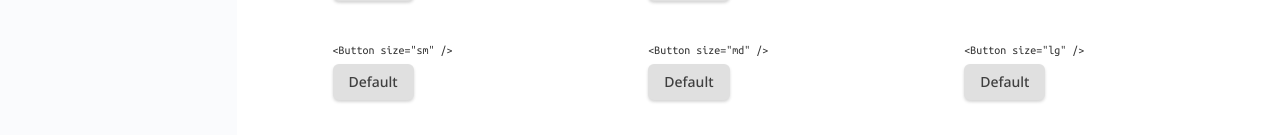
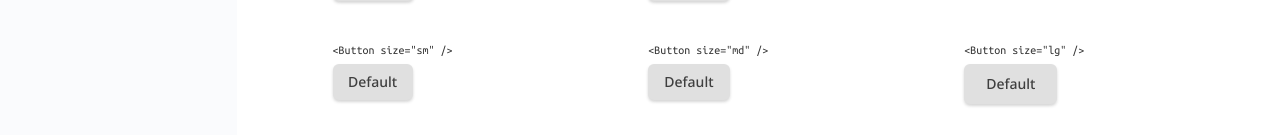
Before and after one commit to richardcyrus/devchallenges-button-component, a React (Vite) app: page / in a window 1280 px wide. Shown: the part 665-800 px from the top of the page. Built offline with nearby package versions, Linux system fonts and the light colour scheme.

Commit message:
feat: implement the size property

```diff
--- a/src/App.tsx
+++ b/src/App.tsx
@@ -97,15 +97,15 @@ function App() {
             <div className="row">
               <div className="example">
                 <p className="element-heading">&lt;Button size="sm" /&gt;</p>
-                <Button />
+                <Button size="sm" />
               </div>
               <div className="example">
                 <p className="element-heading">&lt;Button size="md" /&gt;</p>
-                <Button />
+                <Button size="md" />
               </div>
               <div className="example">
                 <p className="element-heading">&lt;Button size="lg" /&gt;</p>
-                <Button />
+                <Button size="lg" />
               </div>
             </div>
             <div className="row">
--- a/src/components/Button.tsx
+++ b/src/components/Button.tsx
@@ -8,17 +8,20 @@ interface ButtonProps extends ButtonHTMLAttributes<HTMLButtonElement> {
   variant?: 'outline' | 'text'
   children?: ReactNode
   disableShadow?: boolean
+  size?: 'sm' | 'md' | 'lg'
 }
 
 const Button = ({
+  children,
+  className,
+  disableShadow,
+  size,
   type = 'button',
-  className,
   variant,
-  disableShadow,
-  children,
   ...rest
 }: ButtonProps) => {
   const buttonClass = classNames(styles.button, {
+    [`${styles[`${size}`]}`]: typeof size !== 'undefined',
     [`${styles[`${variant}`]}`]: typeof variant !== 'undefined',
     [`${styles['no-shadow']}`]:
       typeof disableShadow !== 'undefined' && disableShadow,
--- a/src/components/button.module.css
+++ b/src/components/button.module.css
@@ -66,6 +66,13 @@ button.button {
     color: var(--color-medium-gray);
   }
 
+  &.sm {
+    padding: 0.375rem 0.75rem;
+  }
+  &.lg {
+    padding: 0.6875rem 1.375rem;
+  }
+
   &.outline {
     background-color: transparent;
     border: 1px solid var(--color-btn-bg-primary);
```
